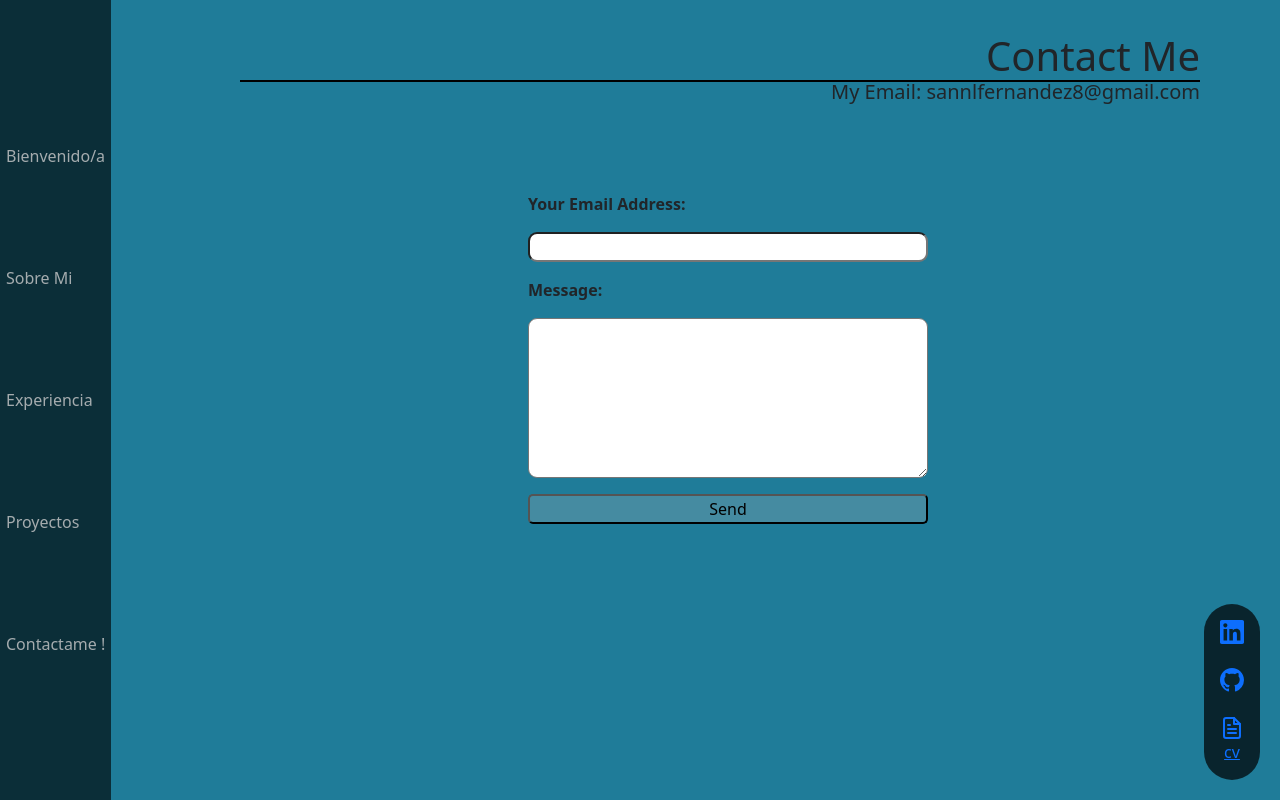
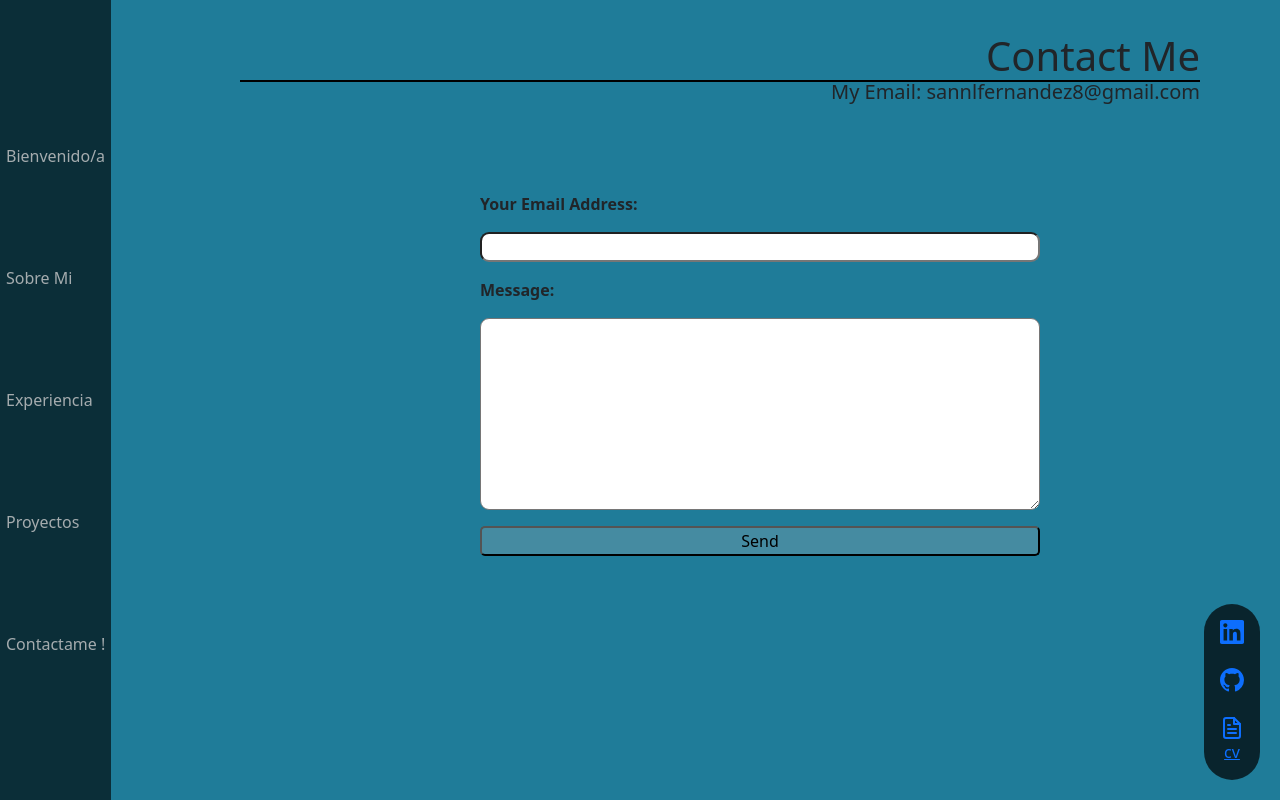
Before and after one commit to San896/Portfolio, a React (Create React App) app: page /contact in a window 1280 px wide. Built offline with nearby package versions, Linux system fonts and the light colour scheme.

Commit message:
mejorando

```diff
--- a/src/components/AboutMe.jsx
+++ b/src/components/AboutMe.jsx
@@ -21,7 +21,7 @@ function AboutMe() {
       <p class="card-text">Mi nombre es Santiago, tengo 26 años, soy un Desarrolador Web Full Stack Jr. Me instrui en el bootcamp de SoyHenry, un curso intensivo con +800 hrs de practica y muchos proyectos.<br/>
           Como Full-Stack me desenvuelvo bien tanto en Front-End, Back-End como en manejo de Base de Datos, no tengo ninguna preferencia al momento de elegir. Soy bueno resolviendo problemas, encarando desafios nuevos, trabajando en equipo con metodologias agiles como SCRUM.<br/>
           Personalmente me encantan los animales, tengo como hobbies hacer ejercicio y jugar al futbol con amigos, me considero una persona paciente y con mucha resiliencia . Actualmente me ecnuentro trabajando en algunos proyectos, estudiando tecnologias nuevas y mejorando las aprendidas. Estoy en busca de empleo IT, preferentemente remoto pero escucho cualquier oferta.</p>
-      <p class="card-text"><small class="text" style={{color: 'grey'}}> Full Stack Web Developer</small></p>
+      <p class="card-text"><small class="text" style={{color: 'darkgrey'}}> Full Stack Web Developer</small></p>
     </div>
 
   </div>
--- a/src/components/Contact.module.css
+++ b/src/components/Contact.module.css
@@ -1,11 +1,11 @@
 .form {
     display: flex;
     position: absolute;
-    left: 33rem;
+    left: 30rem;
     top: 12rem;
     flex-direction: column;
     gap: 1rem;
-    width: 25rem;
+    width: 35rem;
 
 }
 
@@ -45,7 +45,7 @@
 }
 .boxmsj {
     border-radius: 9px;
-    height: 10rem;
+    height: 12rem;
 }
 
 .btn {
--- a/src/components/Exp.jsx
+++ b/src/components/Exp.jsx
@@ -15,9 +15,9 @@ function Exp(props) {
 
       <div class="card-body">
 
-        <h5 class="card-title">SoyHenry Bootcamp</h5>
+        <h5 class="card-title" >SoyHenry Bootcamp</h5>
 
-        <div class="card-footer text-muted">October 2021 - November 2022</div>
+        <div style={{color: 'darkgrey'}}>October 2021 - November 2022</div>
         <p class="card-text">
           Bootcamp intensivo, +800 hrs de practica y clases. Enfocado en
           desarrolo Web Full Stack. Tecnologias trabajadas : Javascript | SQL |
--- a/src/components/Home.jsx
+++ b/src/components/Home.jsx
@@ -6,7 +6,7 @@ import { Link } from 'react-router-dom';
 function Home() {
     return (
         <div className={style.home}>
-            <h1 className={style.title }>Welcome </h1>
+            <h1 className={style.title }>Bienvenido/a </h1>
             <h1> Bienvenido/a a mi portfolio</h1>
             <h2> Soy Santiago Fernandez, Full Stack Web Developer Jr</h2>
             <h5> No cuentes los días, haz que los días cuenten.. </h5>
--- a/src/components/Home.module.css
+++ b/src/components/Home.module.css
@@ -12,7 +12,7 @@
     position: absolute;
     justify-content: flex-end;
     right: 5rem;
-    top: 2rem;
+    top: 5rem;
     background-color: rgba(128, 128, 128, 0);
     width: 60rem;
     border-bottom: 2px solid black ;
@@ -21,6 +21,7 @@
 .btn {
     border-radius: 5px;
     background-color: transparent;
+    border-color: rgb(95, 95, 95);
 
     position: absolute;
     left: 45rem;
--- a/src/components/NavBar.module.css
+++ b/src/components/NavBar.module.css
@@ -19,7 +19,7 @@
 }
 
 .btn:hover{
-  color: grey;
+  color: rgb(247, 247, 247);
     transition: all 1s;
 
 }
```
